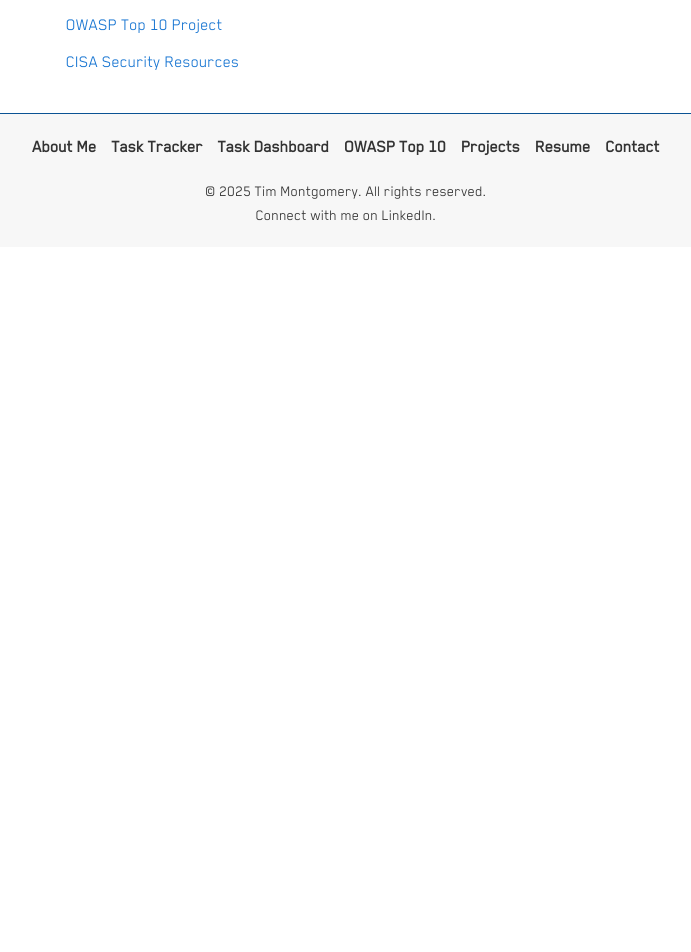
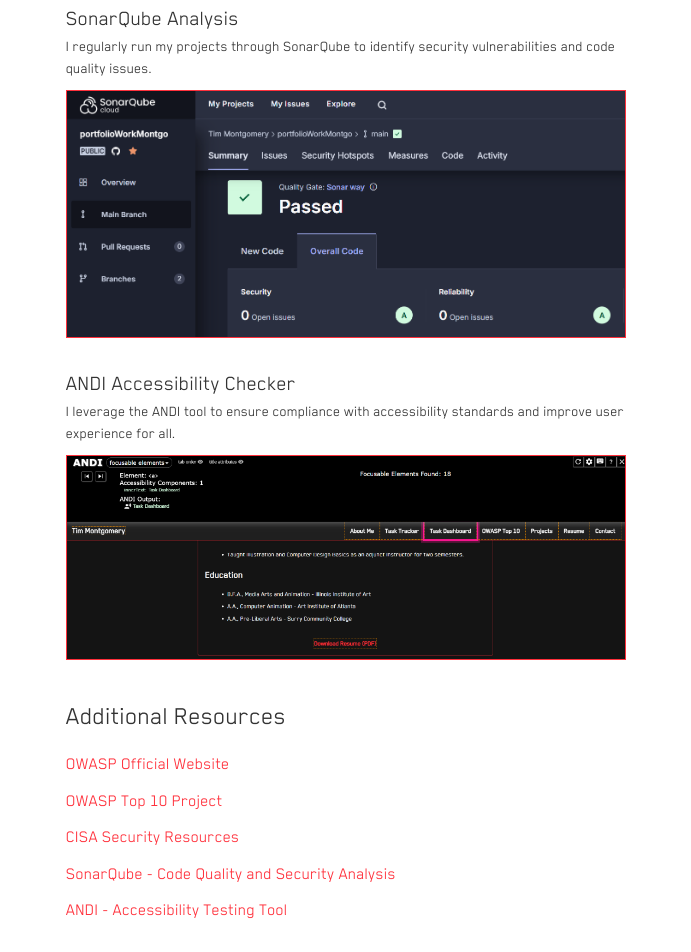
Before and after one commit to timmbacca/portfolioWorkMontgo, a React (Create React App) app in the folder taskListTimReact/frontend/: page /owasp in a window 1280 px wide. Shown: the part 1000-1952 px from the top of the page, without its empty margins (294-985 px from the left). Before the commit the page ends 1247 px from the top, so only its background shows below. Built offline with nearby package versions, Linux system fonts and the light colour scheme; no server answers.

Commit message:
showing more tools I use

```diff
--- a/taskListTimReact/frontend/src/components/Footer.tsx
+++ b/taskListTimReact/frontend/src/components/Footer.tsx
@@ -94,7 +94,7 @@
         <Link to="/">About Me</Link>
         <Link to="/task-tracker">Task Tracker</Link>
         <Link to="/dashboard">Task Dashboard</Link>
-        <Link to="/owasp">OWASP Top 10</Link>
+        <Link to="/owasp">Helpful Tools</Link>
         <Link to="/projects">Projects</Link>
         <Link to="/resume">Resume</Link>
         <Link to="/contact">Contact</Link>
--- a/taskListTimReact/frontend/src/components/Header.tsx
+++ b/taskListTimReact/frontend/src/components/Header.tsx
@@ -175,7 +175,7 @@
           Task Dashboard
         </Link>
         <Link to="/owasp" onClick={closeMenu}>
-          OWASP Top 10
+          Helpful Tools
         </Link>
         <Link to="/projects" onClick={closeMenu}>
           Projects
--- a/taskListTimReact/frontend/src/components/OWASPPage.tsx
+++ b/taskListTimReact/frontend/src/components/OWASPPage.tsx
@@ -86,7 +86,7 @@
 `;
 
 const ResourcesSection = styled.div`
-  margin-top: 50px;
+  margin-top: 10px;
 
   h2 {
     margin-bottom: 10px;
@@ -100,7 +100,7 @@
       margin-bottom: 10px;
 
       a {
-        color: ${({ theme }) => theme?.palette?.primary?.main || "#1976d2"};
+        color: ${({ theme }) => theme?.palette?.primary?.main || "#ff303b"};
         text-decoration: none;
 
         &:hover {
@@ -108,6 +108,24 @@
         }
       }
     }
+  }
+`;
+
+const ToolsSection = styled.div`
+  margin-top: 30px;
+
+  h2 {
+    margin-bottom: 10px;
+  }
+
+  img {
+    max-width: 100%;
+    height: auto;
+    margin-top: 10px;
+    background-color: ${({ theme }) => theme.palette?.background?.default || '#ffffff'};
+    color: ${({ theme }) => theme.palette?.text?.primary || '#000000'};
+    border: 1px solid ${({ theme }) => theme.palette?.primary?.main || '#ff303b'};
+    margin-bottom: 20px;
   }
 `;
 
@@ -153,6 +171,26 @@
         </Accordion>
       ))}
 
+       {/* Security Tools Section */}
+       <ToolsSection>
+        <Typography variant="h5" component="h2">
+          How I Ensure Security Compliance
+        </Typography>
+        <Typography variant="body1">
+          I use various tools to validate my work and ensure that my projects adhere to security best practices:
+        </Typography>
+        <Typography variant="h6">SonarQube Analysis</Typography>
+        <Typography variant="body2">
+          I regularly run my projects through SonarQube to identify security vulnerabilities and code quality issues.
+        </Typography>
+        <img src="./sonarQube.png" alt="SonarQube analysis screenshot" />
+        <Typography variant="h6">ANDI Accessibility Checker</Typography>
+        <Typography variant="body2">
+          I leverage the ANDI tool to ensure compliance with accessibility standards and improve user experience for all.
+        </Typography>
+        <img src="./andi.png" alt="ANDI tool screenshot" />
+      </ToolsSection>
+
       {/* Additional Resources */}
       <ResourcesSection>
         <Typography variant="h5" component="h2">
@@ -186,6 +224,24 @@
               CISA Security Resources
             </MuiLink>
           </li>
+          <li>
+            <MuiLink
+              href="https://www.sonarqube.org/"
+              target="_blank"
+              rel="noopener noreferrer"
+            >
+              SonarQube - Code Quality and Security Analysis
+            </MuiLink>
+          </li>
+          <li>
+            <MuiLink
+              href="https://www.ssa.gov/accessibility/andi/help/install.html"
+              target="_blank"
+              rel="noopener noreferrer"
+            >
+              ANDI - Accessibility Testing Tool
+            </MuiLink>
+          </li>
         </ul>
       </ResourcesSection>
     </PageWrapper>
```
Also changed, not shown: taskListTimReact/frontend/public/andi.png (added), taskListTimReact/frontend/public/sonarQube.png (added).
